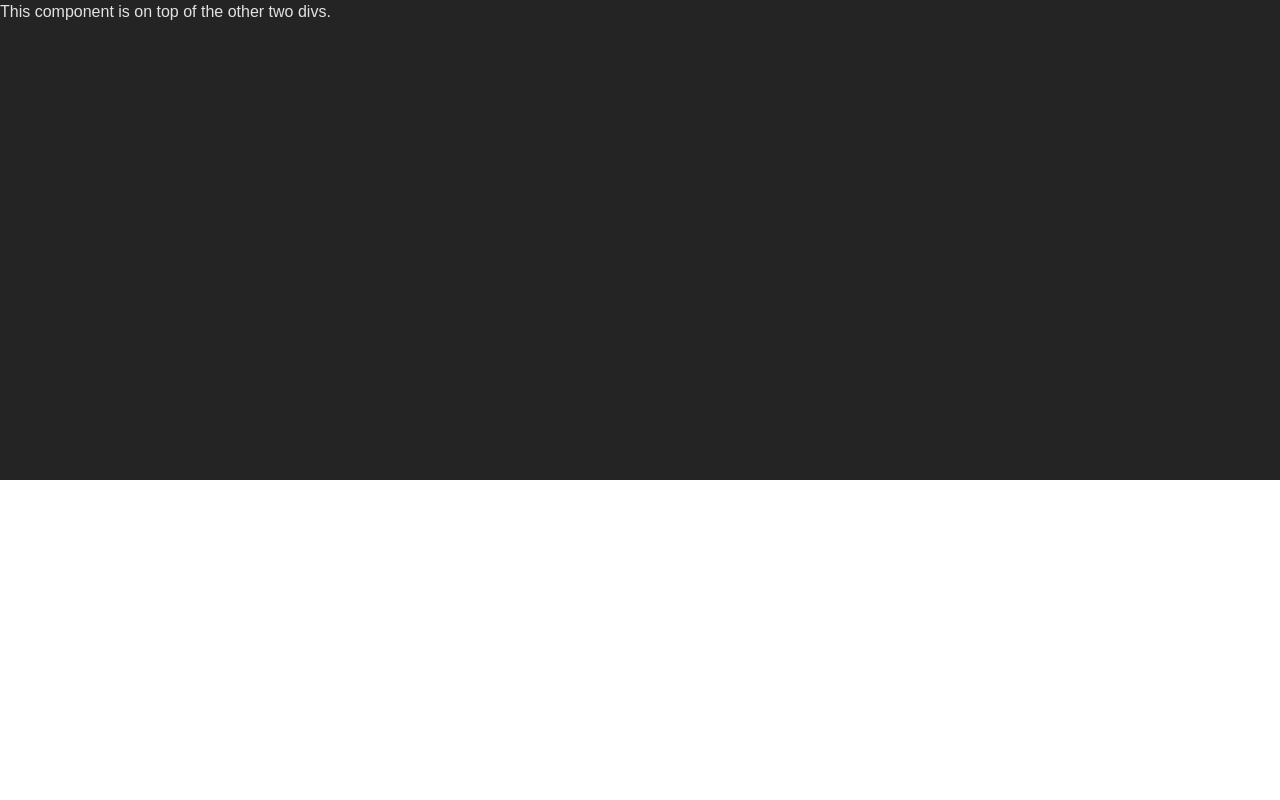
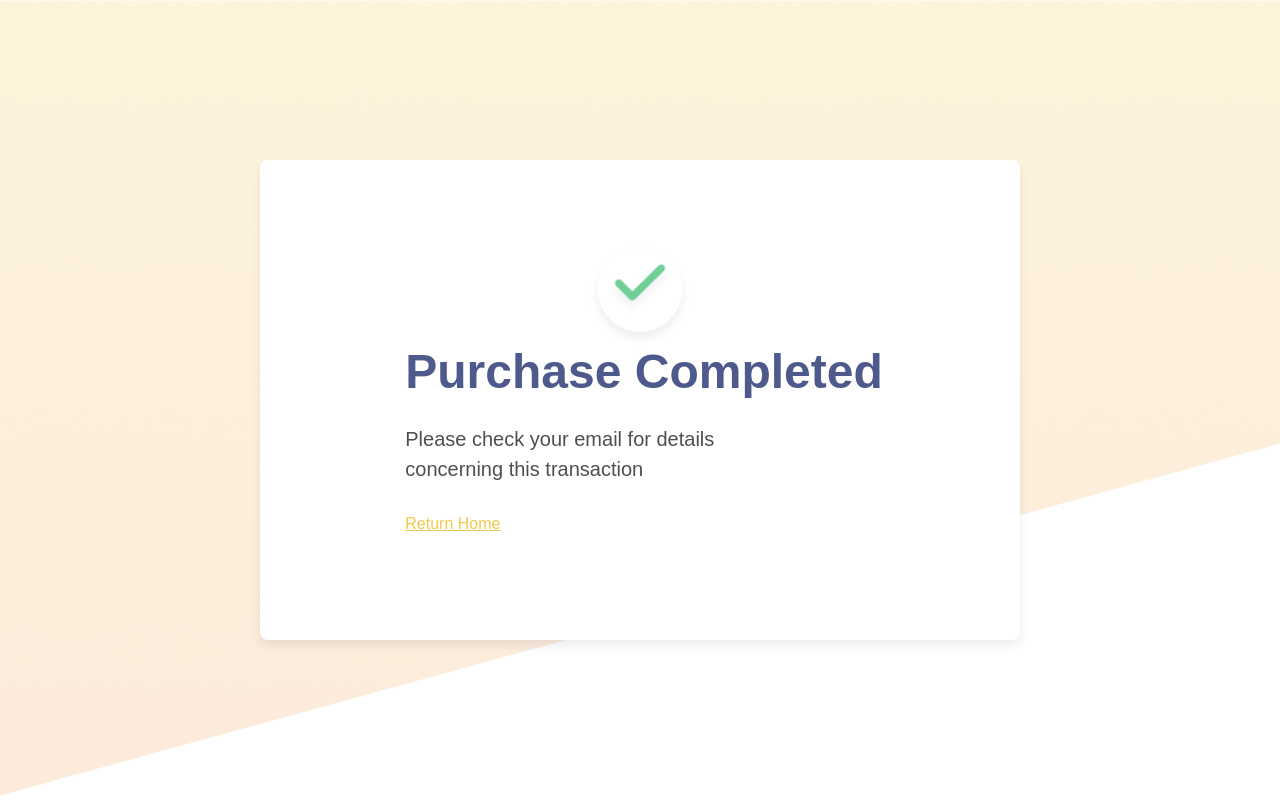
Before and after one commit to olayomipo/iqube-design, a React (Vite) app: page /complete in a window 1280 px wide. Built offline with nearby package versions, Linux system fonts and the light colour scheme; a web font is replaced by a local one.

Commit message:
Main Background: Background set as image (Vector 55.png)

```diff
--- a/src/components/MainBackground.jsx
+++ b/src/components/MainBackground.jsx
@@ -5,19 +5,9 @@ import './MainBackground.css';
 function MainBackground({ children }) {
   return (
     <>
-      {/* <div className={classes.background}>
-        <div className= 'h-screen min-h-screen flex items-center justify-center '>
-              { children }
-        </div>
-      </div> */}
-      <div className="h-screen min-h-screen flex-row">
-        <div className="h-[60%] bg12"></div>
-        <div className="h-[40%] bg-white z-0"></div>
-        <div className="absolute top-0 left-0 w-full h-full z-10">
-          <p>This component is on top of the other two divs.</p>
-
-        </div>
-      </div>
+          <div className="h-screen w-full bg-cover bg-center" style={{backgroundImage: `url('src/assets/Vector 55.png')`}}>
+            { children }
+          </div>
     </>
 
   );
--- a/src/index.css
+++ b/src/index.css
@@ -13,7 +13,7 @@
 
   color-scheme: light dark;
   color: rgba(255, 255, 255, 0.87);
-  background-color: #242424;
+  background-color: white;
 
   font-synthesis: none;
   text-rendering: optimizeLegibility;
@@ -24,11 +24,11 @@
 /* #root { */
   /* max-width: 1280px; */
   /* margin: 0 auto;
-  padding: 2rem;
+  padding: 2rem;  , #root>div
   text-align: center; */
 /* } */
 
-html, body, #root, #root>div {
+html, body, #root  {
   height: 100%;
   width: 100%;
 }
--- a/src/routes/PurchaseCompleted.jsx
+++ b/src/routes/PurchaseCompleted.jsx
@@ -1,28 +1,34 @@
 
+import { Link } from 'react-router-dom';
 
 function PurchaseComplete(){
     return (
-        <div className="flex items-center justify-center ">
-            <div className="w-80 h-100 md:w-[800px] md:h-[480px] sm:h-[480px] sm:w-[800px] bg-white shadow-custom rounded-lg">
+        <div className="h-screen min-h-screen flex items-center justify-center ">
+                    {/* Media queries should be looked into , Room for improvement */}
+                    {/* A href with clickable icon on the right top corner should be finished */}
+            {/* <a href="#" class="bg-transperent inline-block ">
+              <img src="src/assets/Vector.png" alt="Icon" class="w-[12px] h-[8.5px] rounded-full hover:shadow-md transition duration-300 ease-in-out" />
+            </a> */}
+            <div className="w-80 h-100 md:w-[760px] md:h-[480px] sm:h-[480px] sm:w-[800px] bg-white shadow-custom rounded-lg">
               <div className="flex items-center justify-center flex-col h-full w-full">
                 <div className="">
                   <div className="mt-0 w-[77px] h-[77px] sm:w-[60px] sm:h-[60px] md:w-[72px] md:h-[72px] lg:w-[84px] lg:h-[84px] bg-transparent flex rounded-full shadow-custom overflow-hidden items-center justify-center">
-                    <div className="w-[58px] h-[58px] sm:w-[32px] sm:h-[32px] md:w-[52px] md:h-[52px] lg:w-[72px] lg:h-[72px]">
+                    <div className="w-[58px] h-[58px] sm:w-[30px] sm:h-[30px] md:w-[52px] md:h-[52px] lg:w-[72px] lg:h-[72px]">
                       <img src="src/assets/noun_tick_953515 2.png" alt="noun_tick" className="w-full h-full object-cover" />
                     </div>
                   </div>
                 </div>
                 <div className="space-y-7 p-4  items-center justify-center md:ml-[8px] lg:ml-[-3] ">
-                  <h1 className="lg:text-5xl md:text-4xl sm:text-3xl text-3xl text-heading-2 font-bold text-left text-[#4E598C] leading-tight">
+                  <h1 className="lg:text-5xl md:text-4xl sm:text-3xl xs:text-2xl text-3xl text-heading-2 font-bold text-left text-[#4E598C] leading-tight">
                     Purchase Completed
                   </h1>
-                  <div className="max-w-[404px] max-h-[60px] text-[#4F4F4F] text-[20px] leading-[30px]">
+                  <div className="max-w-[404px] max-h-[60px] text-[#4F4F4F] text-[20px] leading-[30px] xs:text-[12px]">
                     <p className="font-normal text-left">
                       Please check your email for details concerning this transaction
                     </p>
                   </div>
                   <p className=" text-base font-normal text-[#F2C94C] underline  mt-2">
-                      Return Home
+                    <Link to='..'> Return Home  </Link>
                   </p>
                 </div>
               </div>
--- a/tailwind.config.js
+++ b/tailwind.config.js
@@ -23,6 +23,9 @@ export default {
         'custom-yellow-1': 'rgba(242, 201, 76, 0.2)',
         'custom-yellow-2': 'rgba(242, 153, 74, 0.2)',
       },
+      breakpoints: {
+        'xs': '480px', // Very small screens
+      },
     },
   },
   plugins: [],
```
Also changed, not shown: src/assets/Vector 55.png, src/assets/Vector.png (added).
